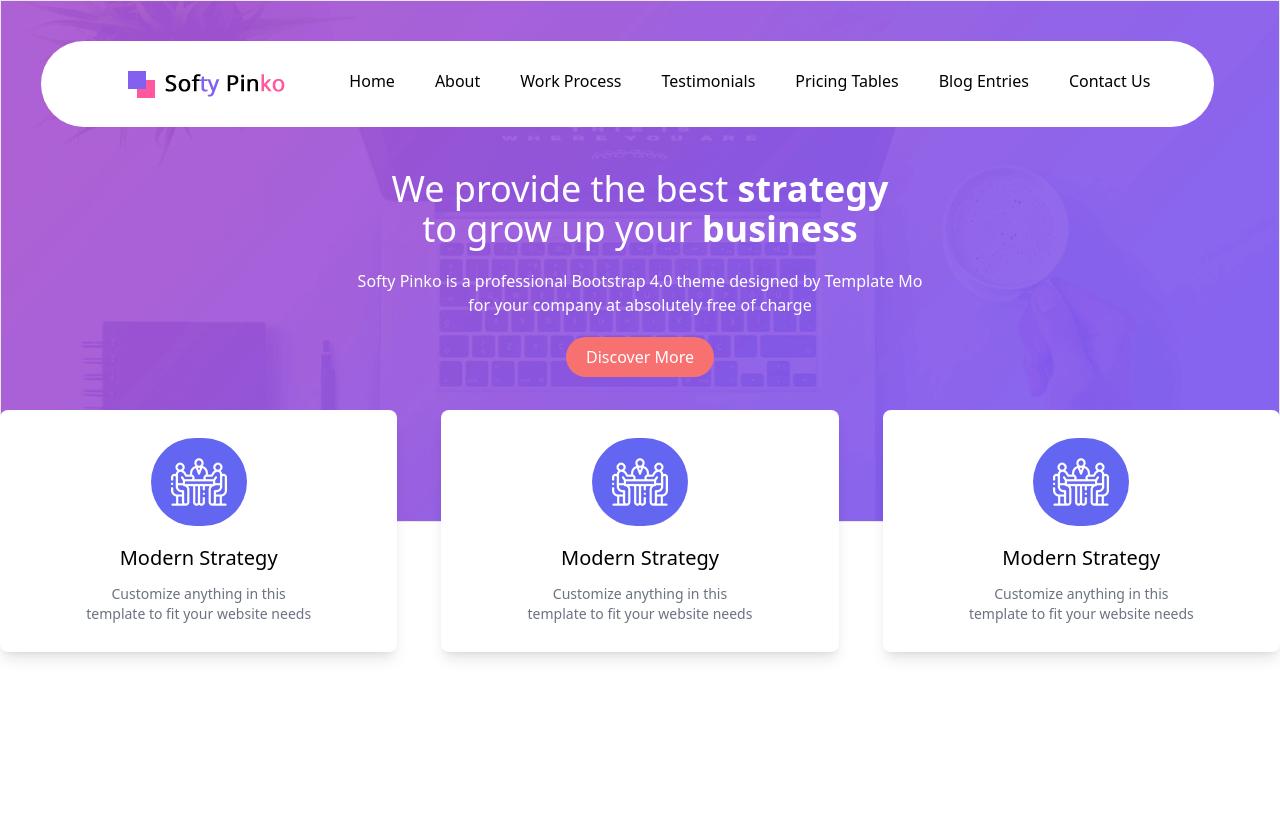
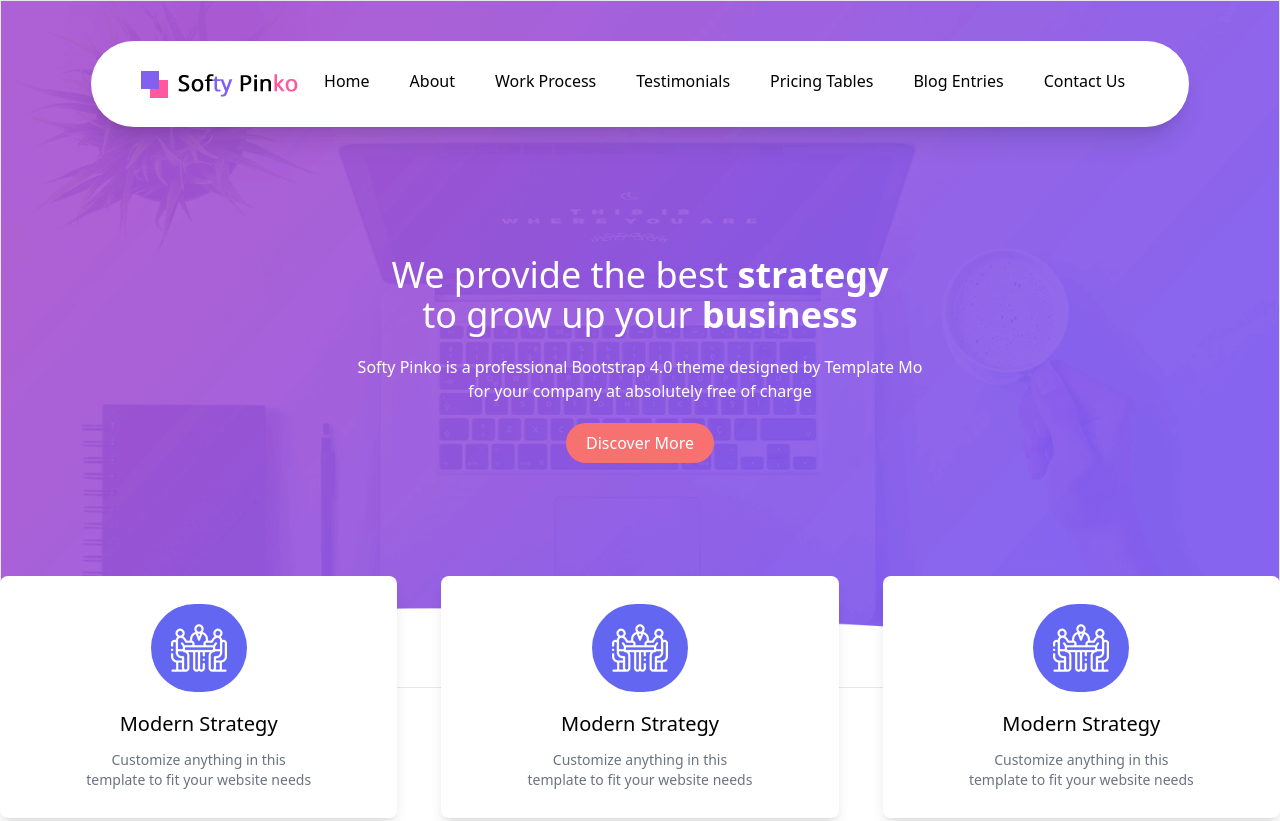
Before and after one commit to AhsanRaza69/Softy-pinko, a website: page index.html in a window 1280 px wide. Shown: the top 821 px of the page. Drawn offline with Linux system fonts and the light colour scheme; files whose address does not match are found by name.

Commit message:
fixed nav bar

```diff
--- a/index.html
+++ b/index.html
@@ -15,13 +15,13 @@
 
 <section class=" mainSec p-10 pb-36 border  ">
 
-  <header class=" fixed  z-10 container w-11/12 mx-auto bg-white rounded-full px-6 py-7 flex
-  shadow-2xl  ">
+  <header class="   z-10 container w-11/12 mx-auto bg-white rounded-full px-6 py-7 flex
+  shadow-xl  ">
 
       <img src="./img/logo.png" alt="" class=" mx-auto lg:m-0 ">
 
 
-    <div class=" xl:block hidden">
+    <div class=" xl:block hidden ">
       <ul class="   nav flex ">
         <li><a href="#" class="mr-10 font-normal hover:text-red-500" >Home </a></li>
         <li><a href="#" class="mr-10 font-normal hover:text-red-500">About</a></li>
@@ -37,7 +37,7 @@
 
   <!-- //////////// navbar end here//////////// -->
 
-  <div class=" text-white text-center mt-32 ">
+  <div class=" text-white text-center mt-32 mb-20  ">
     <h1 class="text-4xl  ">We provide the best <strong>strategy</strong><br>to grow up your <strong>business</strong></h1>
     <p class=" my-5 text-center">Softy Pinko is a professional Bootstrap 4.0 theme designed by Template Mo <br>
     for your company at absolutely free of charge</p>
@@ -210,7 +210,7 @@
 <!-- ////////////////////////// TEAM CARD SECTION START////////////////////////// -->
 
 
-</section> -->
+</section>
 
 
 <section class="text-gray-600 body-font">
```
